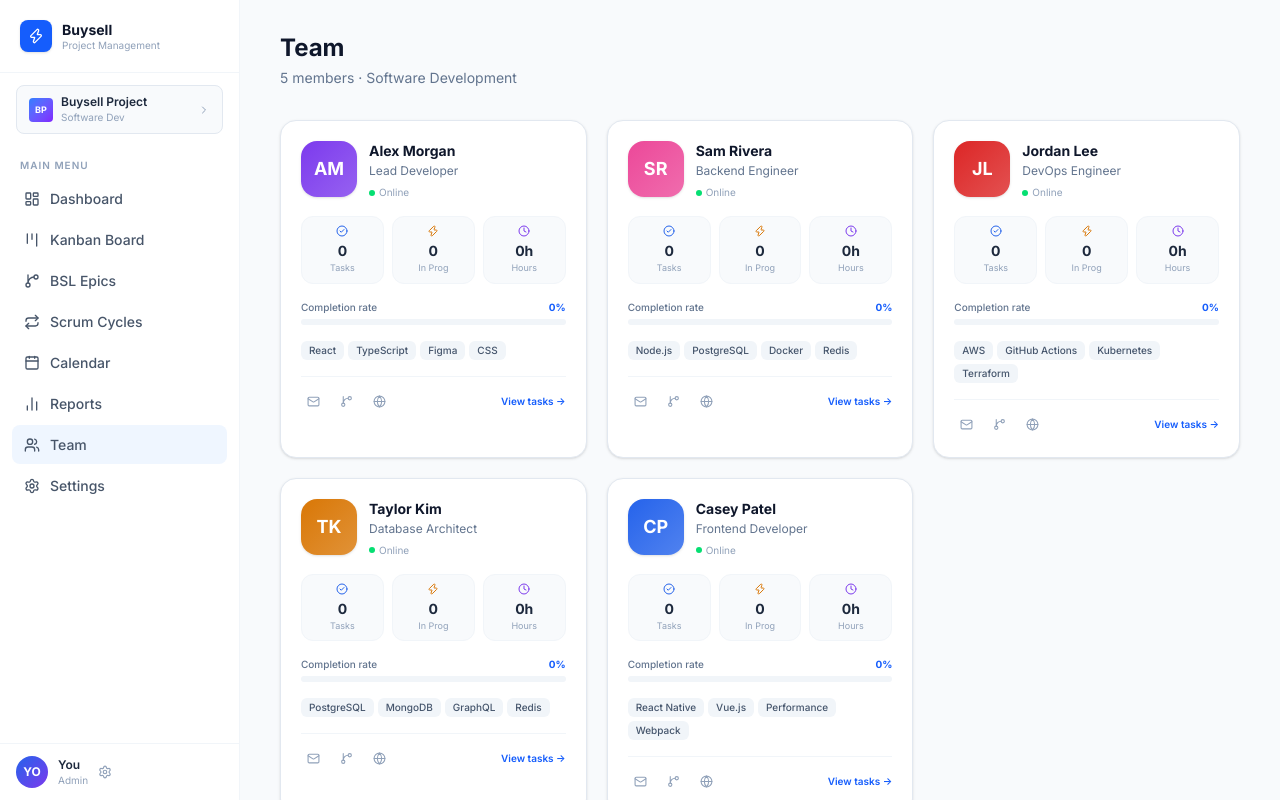
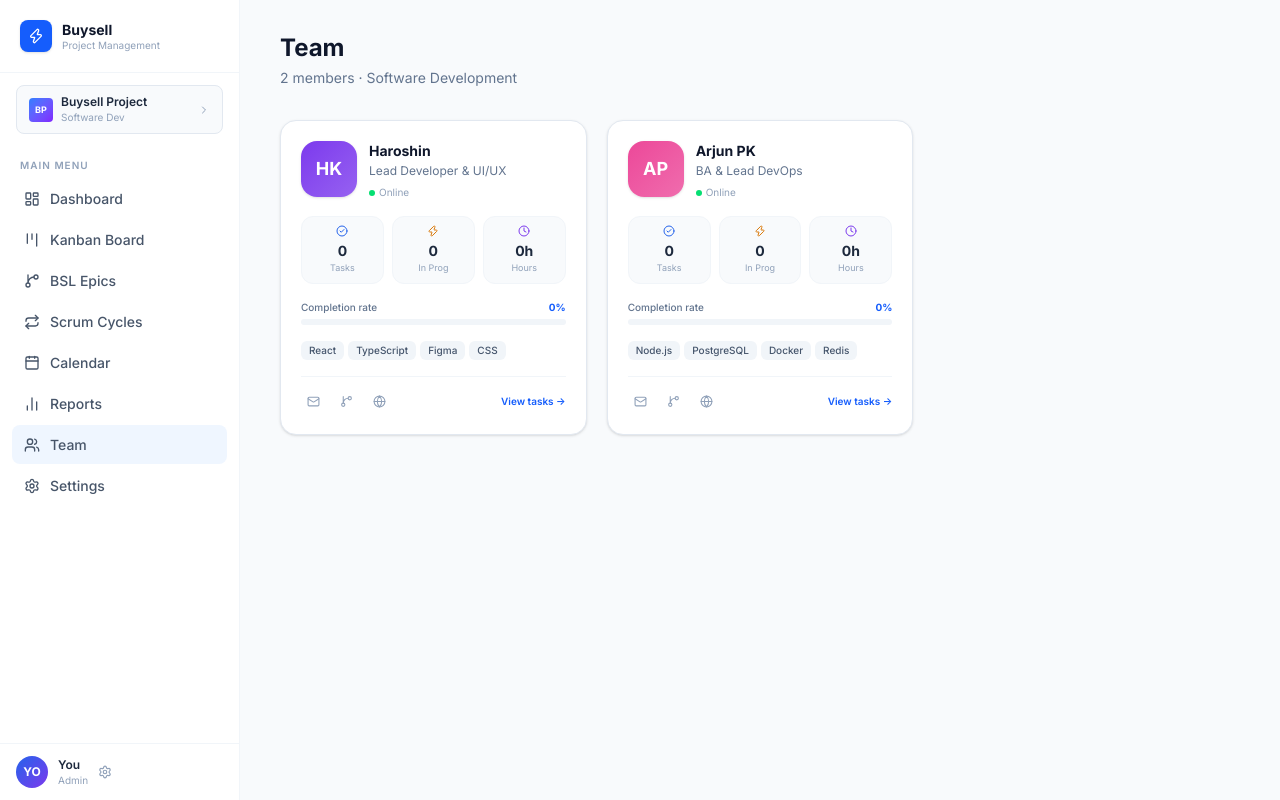
Before and after one commit to buyselltkmce/buysell-tkmce-Board, a React (Vite) app: page /team in a window 1280 px wide. Built offline with nearby package versions, Linux system fonts and the light colour scheme; no server answers; the database is empty.

Commit message:
Update team members to Haroshin and Arjun PK

```diff
--- a/src/data/constants.js
+++ b/src/data/constants.js
@@ -54,11 +54,8 @@ export const EPICS = [
 ];
 
 export const TEAM_MEMBERS = [
-  { id: "u1", name: "Alex Morgan",  role: "Business Analyst (BA)", avatar: "AM", color: "#7C3AED" },
-  { id: "u2", name: "Sam Rivera",   role: "UI/UX Designer",       avatar: "SR", color: "#EC4899" },
-  { id: "u3", name: "Jordan Lee",   role: "Lead Backend Dev",      avatar: "JL", color: "#DC2626" },
-  { id: "u4", name: "Taylor Kim",   role: "Trading Engine Dev",    avatar: "TK", color: "#D97706" },
-  { id: "u5", name: "Casey Patel",  role: "QA & Compliance",       avatar: "CP", color: "#2563EB" },
+  { id: "u1", name: "Haroshin", role: "Lead Developer & UI/UX", avatar: "HK", color: "#7C3AED" },
+  { id: "u2", name: "Arjun PK", role: "BA & Lead DevOps",       avatar: "AP", color: "#EC4899" },
 ];
 
 export const COLUMNS = [
--- a/src/pages/TeamPage.jsx
+++ b/src/pages/TeamPage.jsx
@@ -34,11 +34,12 @@ export default function TeamPage() {
       {/* Member cards */}
       <div className="grid grid-cols-1 md:grid-cols-2 lg:grid-cols-3 gap-5 mb-8">
         {TEAM_MEMBERS.map((member, i) => {
-          const memberTasks  = tasks.filter((t) => t.assignee.id === member.id);
-          const done         = memberTasks.filter((t) => t.status === "done").length;
-          const inProg       = memberTasks.filter((t) => t.status === "progress").length;
-          const totalHours   = memberTasks.reduce((s, t) => s + t.estimatedHours, 0);
+          const memberTasks  = tasks.filter((t) => t.assignee?.id === member.id);
+          const done         = memberTasks.filter((t) => t.status === "deployed_live").length;
+          const inProg       = memberTasks.filter((t) => t.status === "in_development").length;
+          const totalHours   = memberTasks.reduce((s, t) => s + (t.estimatedHours || 0), 0);
           const completionPct = memberTasks.length ? Math.round((done / memberTasks.length) * 100) : 0;
+          const memberSkills  = SKILLS[i] || ["React", "Node.js", "Docker", "DevOps"];
 
           return (
             <motion.div key={member.id} {...fadeUp(i + 1)}
@@ -54,7 +55,7 @@ export default function TeamPage() {
                 </div>
                 <div className="flex-1 min-w-0">
                   <h3 className="text-sm font-bold text-slate-900">{member.name}</h3>
-                  <p className="text-xs text-slate-500 mt-0.5">{ROLES[i]}</p>
+                  <p className="text-xs text-slate-500 mt-0.5">{member.role}</p>
                   <div className="flex items-center gap-1 mt-1.5">
                     <div className="w-1.5 h-1.5 rounded-full bg-green-400" />
                     <span className="text-[10px] text-slate-400">Online</span>
@@ -96,7 +97,7 @@ export default function TeamPage() {
 
               {/* Skills */}
               <div className="flex flex-wrap gap-1 mb-4">
-                {SKILLS[i].map((skill) => (
+                {memberSkills.map((skill) => (
                   <span key={skill} className="text-[10px] font-medium px-2 py-0.5 bg-slate-100 text-slate-600 rounded-md">
                     {skill}
                   </span>
```
Also changed, not shown: 1 other file (tests, documents, lock files or other folders).
